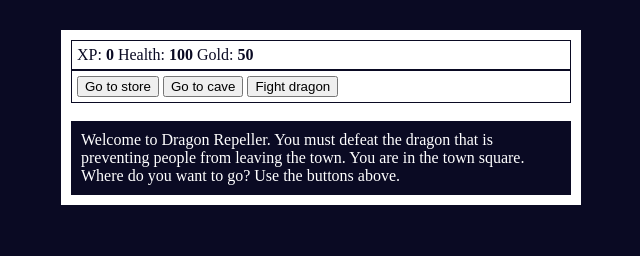
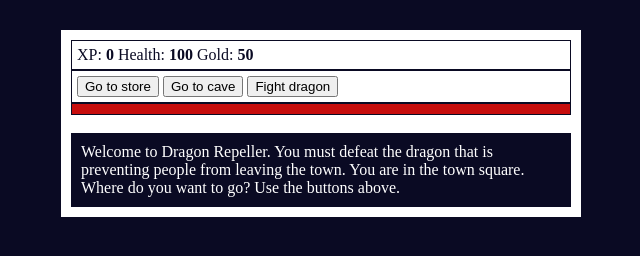
Before and after one commit to Mcstovies/JS-Role-Playing-Game, a plain HTML site: page index.html in a window 1280 px wide. Shown: the whole page, without its empty margins (319-959 px from the left). Drawn offline with Linux system fonts and the light colour scheme.

Commit message:
#monsterStats given style

```diff
--- a/style.css
+++ b/style.css
@@ -25,3 +25,10 @@ body {
     color: #0a0a23;
     padding: 5px;
 }
+
+#monsterStats {
+    border: 1px solid #0a0a23;
+    padding: 5px;
+    color: #ffffff;
+    background-color: #c70d0d
+  }
```
